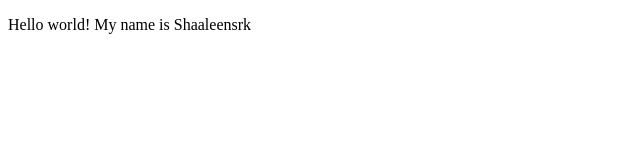
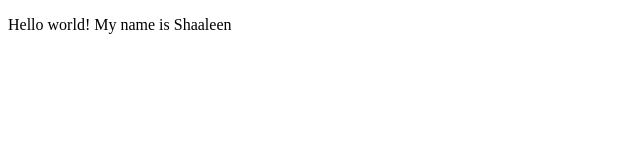
Before and after one commit to Shaaleen/Shaaleen.github.io, a plain HTML site: page index.html in a window 1280 px wide. Shown: the full height of the page, 0-640 px from the left. Drawn offline with Linux system fonts and the light colour scheme.

Commit message:
Update index.html

```diff
--- a/index.html
+++ b/index.html
@@ -9,6 +9,6 @@
 <script src=""></script>
 <!--- Code above this line will not be displayed on the browser -->
 <body>
-<p> Hello world! My name is Shaaleensrk </p>
+<p> Hello world! My name is Shaaleen </p>
 </body>
 </html>
```
